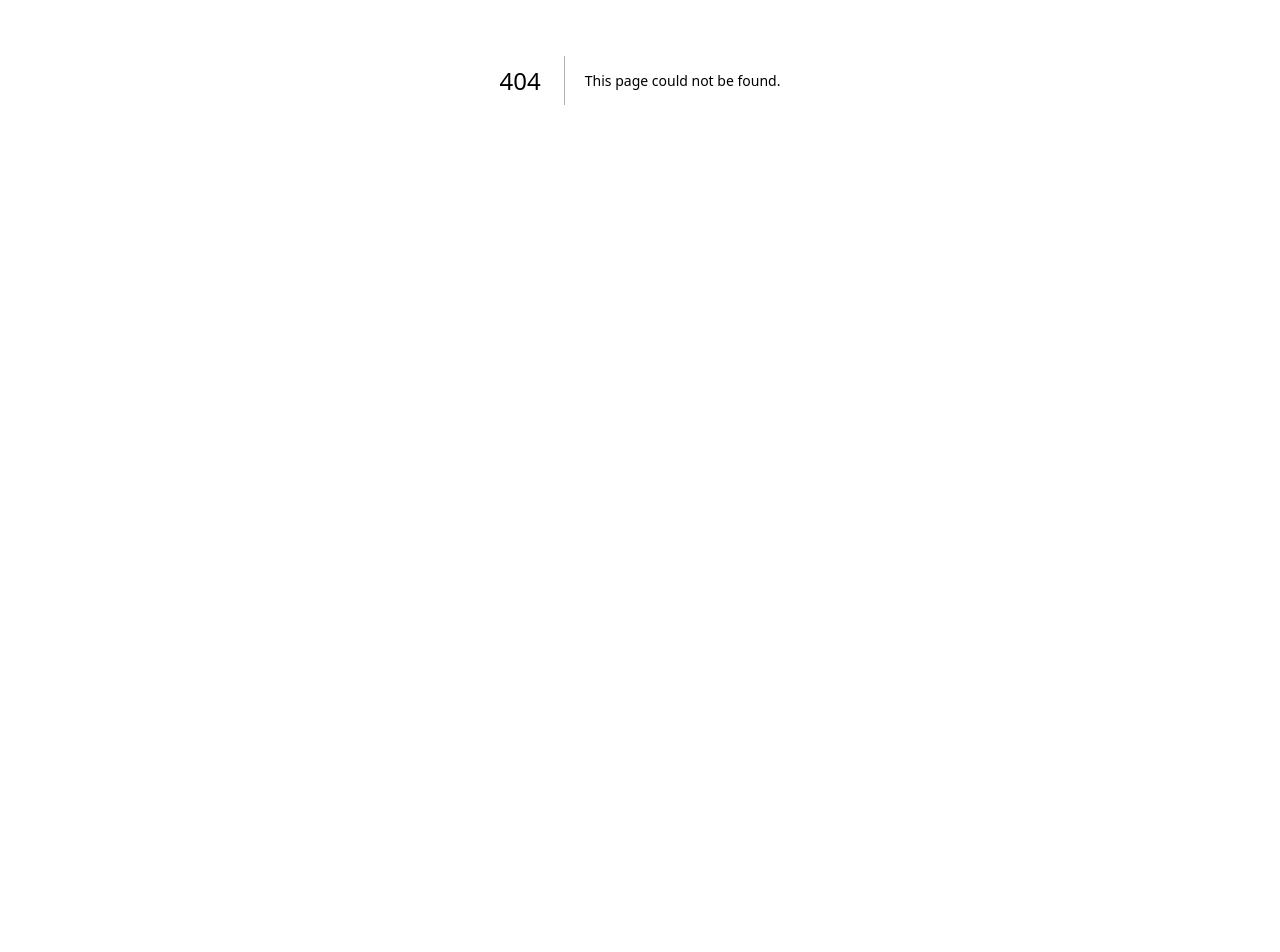
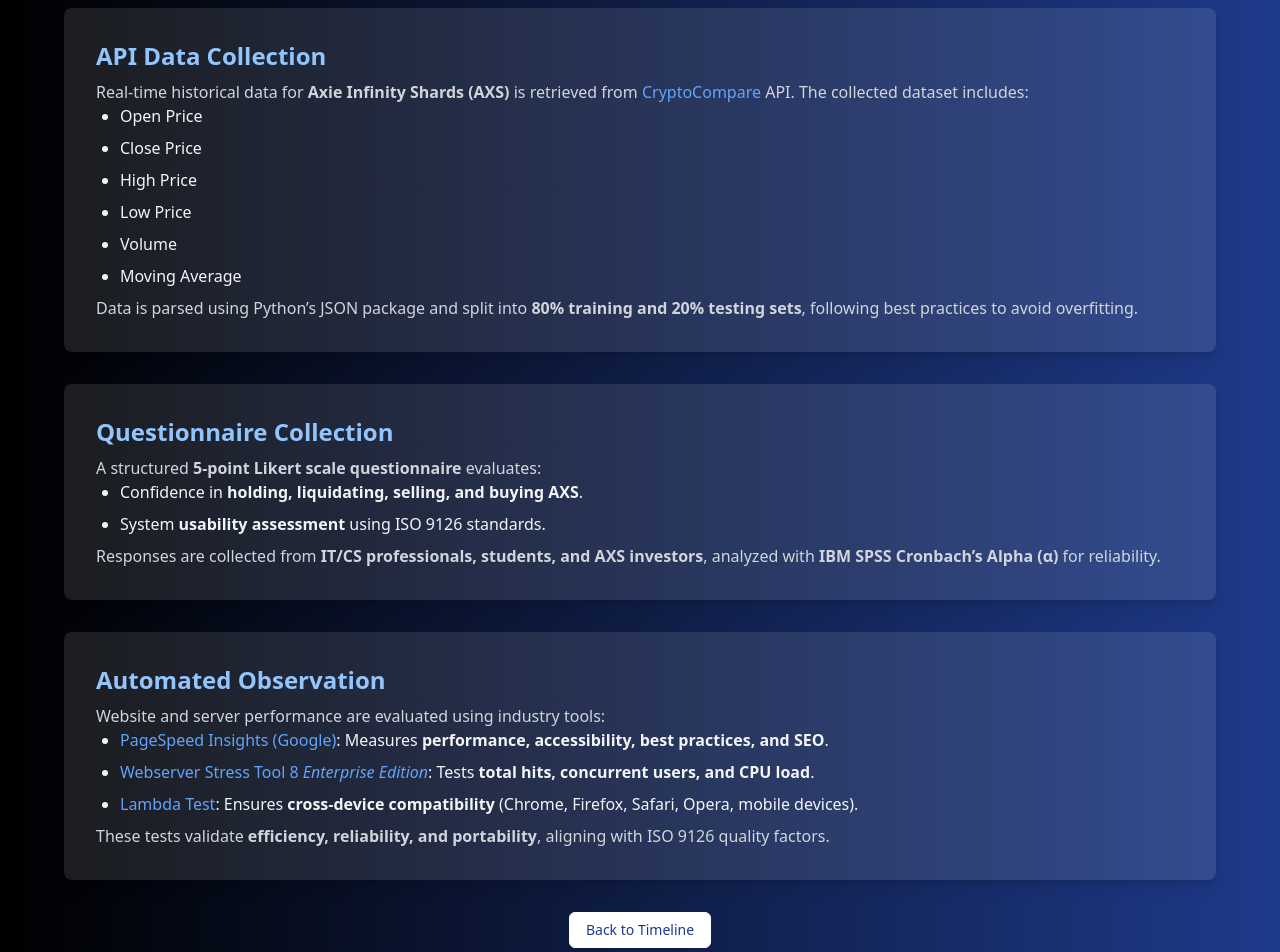
Before and after one commit to jerwintuchi/tonyongbayawak, a Next.js app: page /about/data-collection in a window 1280 px wide. Before the commit this address had no page. Shown: the part 320-1272 px from the top of the page. Before the commit the page ends 800 px from the top, so only its background shows below. Built offline with nearby package versions, Linux system fonts and the light colour scheme.

Commit message:
ftr: page for data-collection

```diff
--- /dev/null
+++ b/src/app/about/(timeline-items)/data-collection/_components/DataCollectionClient.tsx
@@ -0,0 +1,82 @@
+"use client";
+
+import BackToTimeline from "@/components/buttons/back-timeline-btn";
+import React from "react";
+
+export default function DataCollectionClient() {
+    return (
+        <div className="min-h-screen bg-gradient-to-r from-black to-blue-900 py-24 px-4 relative overflow-hidden text-gray-100">
+            <div className="max-w-6xl mx-auto bg-white bg-opacity-10 p-8 rounded-lg shadow-lg mb-8">
+                <h2 className="text-4xl sm:text-5xl font-bold text-white mb-6 text-center">
+                    Data Gathering
+                </h2>
+                <p className="text-gray-300 mb-4">
+                    The study employs multiple data collection techniques, including API-based financial data retrieval, structured questionnaires, and performance observations using
+                    automated testing.
+                </p>
+            </div>
+
+            {/* API Data Collection */}
+            <div className="max-w-6xl mx-auto bg-white bg-opacity-10 p-8 rounded-lg shadow-lg mb-8">
+                <h3 className="text-2xl text-blue-300 font-semibold mb-2">API Data Collection</h3>
+                <p className="text-gray-300">
+                    Real-time historical data for <strong>Axie Infinity Shards (AXS)</strong> is retrieved from
+                    <a href="https://www.cryptocompare.com/" className="text-blue-400 hover:underline" target="_blank" rel="noopener noreferrer"> CryptoCompare </a>
+                    API. The collected dataset includes:
+                </p>
+                <ul className="list-disc pl-6 space-y-2">
+                    <li>Open Price</li>
+                    <li>Close Price</li>
+                    <li>High Price</li>
+                    <li>Low Price</li>
+                    <li>Volume</li>
+                    <li>Moving Average</li>
+                </ul>
+                <p className="text-gray-300 mt-2">
+                    Data is parsed using Python’s JSON package and split into <strong>80% training and 20% testing sets</strong>, following best practices to avoid overfitting.
+                </p>
+            </div>
+
+            {/* Questionnaire Collection */}
+            <div className="max-w-6xl mx-auto bg-white bg-opacity-10 p-8 rounded-lg shadow-lg mb-8">
+                <h3 className="text-2xl text-blue-300 font-semibold mb-2">Questionnaire Collection</h3>
+                <p className="text-gray-300">
+                    A structured <strong>5-point Likert scale questionnaire</strong> evaluates:
+                </p>
+                <ul className="list-disc pl-6 space-y-2">
+                    <li>Confidence in <strong>holding, liquidating, selling, and buying AXS</strong>.</li>
+                    <li>System <strong>usability assessment</strong> using ISO 9126 standards.</li>
+                </ul>
+                <p className="text-gray-300 mt-2">
+                    Responses are collected from <strong>IT/CS professionals, students, and AXS investors</strong>, analyzed with <strong>IBM SPSS Cronbach’s Alpha (α)</strong> for reliability.
+                </p>
+            </div>
+
+            {/* Automated Observation */}
+            <div className="max-w-6xl mx-auto bg-white bg-opacity-10 p-8 rounded-lg shadow-lg mb-8">
+                <h3 className="text-2xl text-blue-300 font-semibold mb-2">Automated Observation</h3>
+                <p className="text-gray-300">
+                    Website and server performance are evaluated using industry tools:
+                </p>
+                <ul className="list-disc pl-6 space-y-2">
+                    <li>
+                        <span className="font-medium text-gray-200"><a href="https://developers.google.com/speed/pagespeed/insights/" className="text-blue-400 hover:underline" target="_blank" rel="noopener noreferrer">PageSpeed Insights (Google)</a></span>: Measures <strong>performance, accessibility, best practices, and SEO</strong>.
+                    </li>
+                    <li>
+                        <span className="font-medium text-gray-200"><a href="https://www.paessler.com/tools/webstress" className="text-blue-400 hover:underline" target="_blank" rel="noopener noreferrer">Webserver Stress Tool 8 <i>Enterprise Edition</i></a></span>: Tests <strong>total hits, concurrent users, and CPU load</strong>.
+                    </li>
+                    <li>
+                        <span className="font-medium text-gray-200"><a href="https://www.lambdatest.com/" className="text-blue-400 hover:underline" target="_blank" rel="noopener noreferrer">Lambda Test</a></span>: Ensures <strong>cross-device compatibility</strong> (Chrome, Firefox, Safari, Opera, mobile devices).
+                    </li>
+                </ul>
+                <p className="text-gray-300 mt-2">
+                    These tests validate <strong>efficiency, reliability, and portability</strong>, aligning with ISO 9126 quality factors.
+                </p>
+            </div>
+            <div className="flex justify-center">
+                <BackToTimeline />
+            </div>
+
+        </div>
+    );
+}
--- /dev/null
+++ b/src/app/about/(timeline-items)/data-collection/page.tsx
@@ -0,0 +1,8 @@
+import React from 'react'
+import DataCollectionClient from './_components/DataCollectionClient'
+
+export default function DataCollection() {
+    return (
+        <DataCollectionClient />
+    )
+}
```
